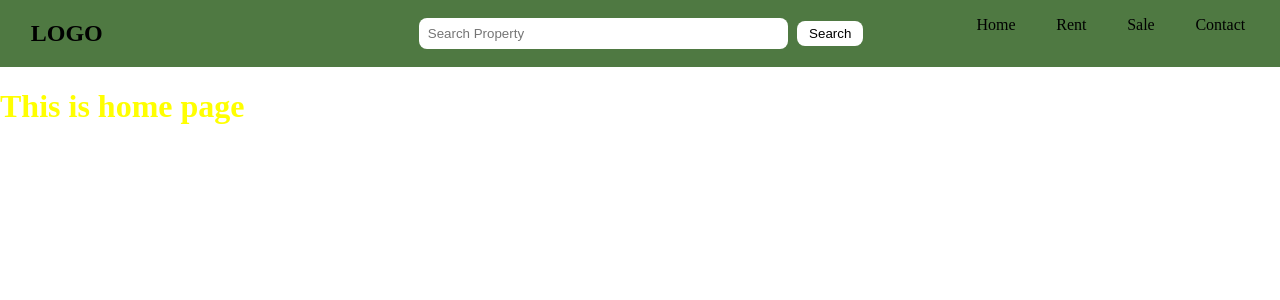
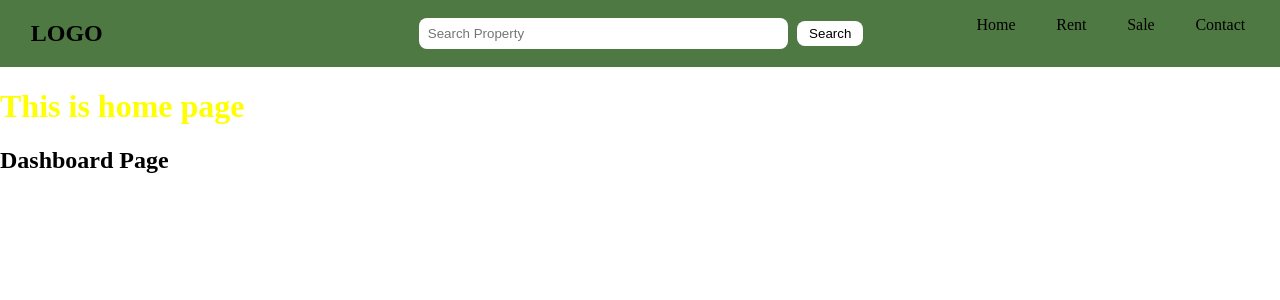
Before and after one commit to toyman640/REfrontend, a React (Vite) app: page /dashboard-page in a window 1280 px wide. Shown: the top 300 px of the page. Built offline with nearby package versions, Linux system fonts and the light colour scheme.

Commit message:
Add index and dashboard pages and links

```diff
--- a/src/App.jsx
+++ b/src/App.jsx
@@ -1,12 +1,20 @@
-import React from 'react';
+import { BrowserRouter, Routes, Route } from 'react-router-dom';
 import Home from './components/Home';
 import Navigation from './components/Navigation';
+import Login from './components/Login';
+import Dashboard from './components/Dashboard';
 
 function App() {
   return (
     <>
       <Navigation />
       <Home />
+      <BrowserRouter>
+        <Routes>
+          <Route exact path="/login-page" element={<Login />} />
+          <Route exact path="/dashboard-page" element={<Dashboard />} />
+        </Routes>
+      </BrowserRouter>
     </>
   );
 }
--- a/src/components/Dashboard.jsx
+++ b/src/components/Dashboard.jsx
@@ -3,7 +3,7 @@
 const Dashboard = () => {
   return (
     <div>
-      <h2>Login Page</h2>
+      <h2>Dashboard Page</h2>
     </div>
   );
 };
```
